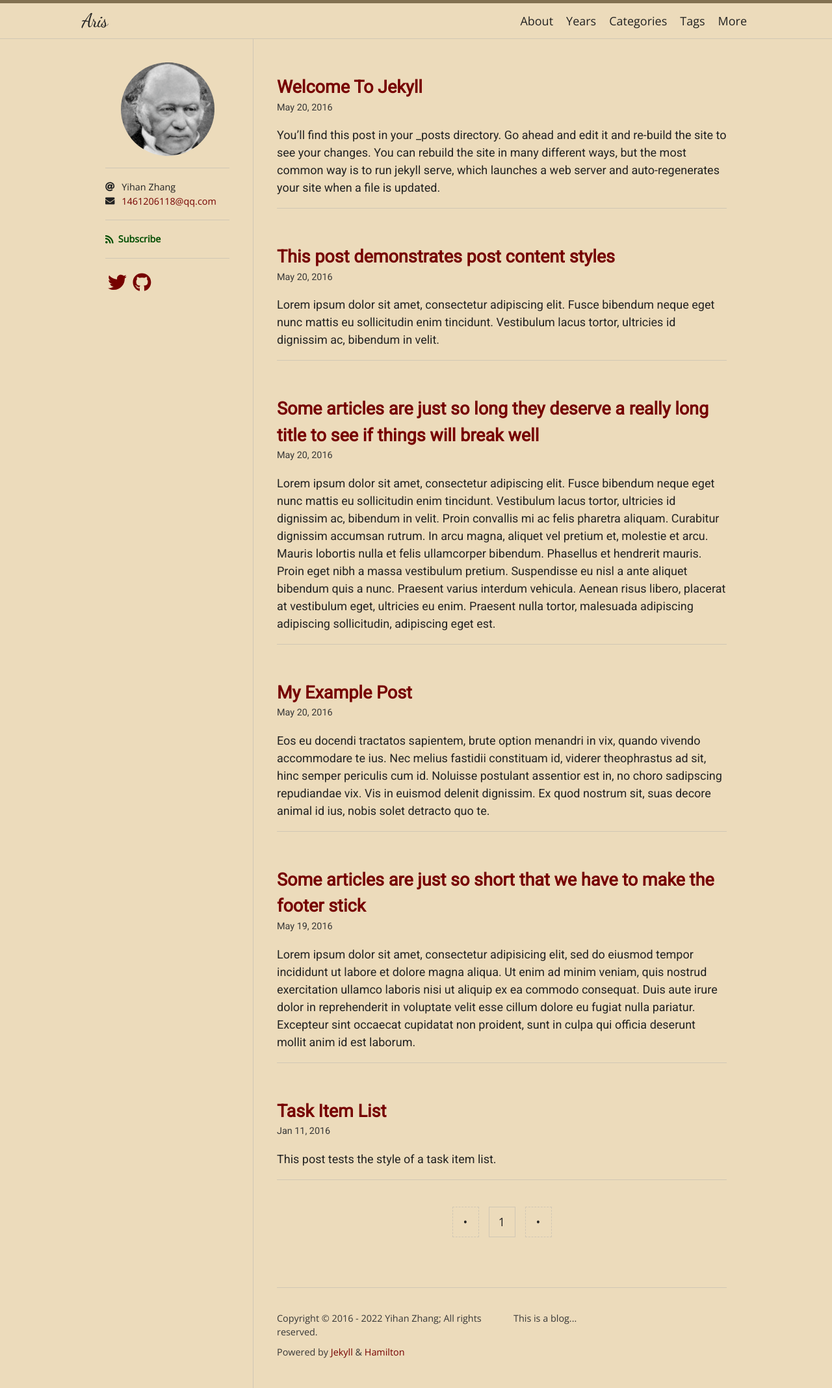
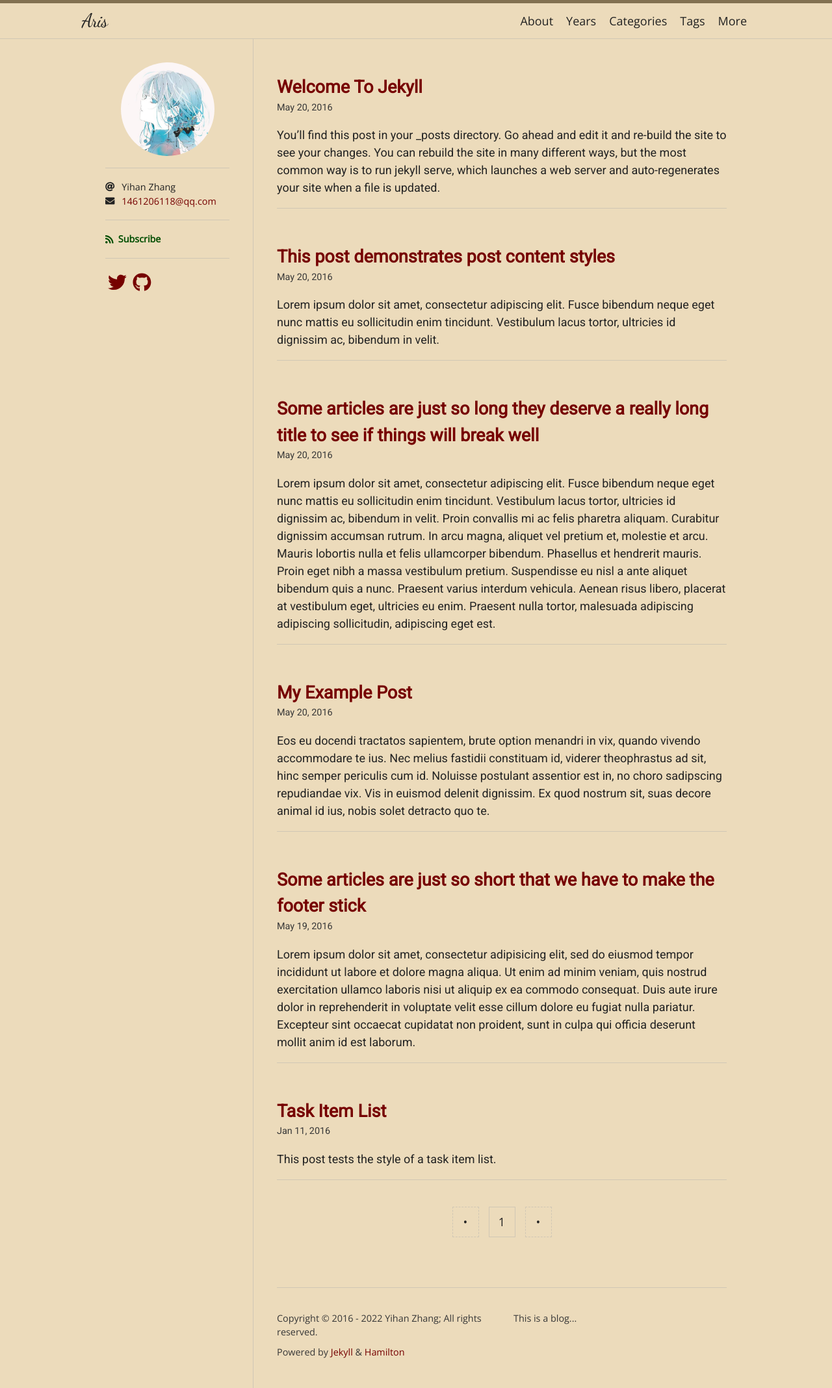
Before and after one commit to Aris-z/zyhacquaintance.github.io, a Jekyll site: the page built from index.html, in a window 1280 px wide. Shown: the whole page at 65% size. Built offline with Jekyll 4.4.1, drawn with Linux system fonts in a browser that asks for light colours; nearby versions of some CDN libraries; some web fonts are replaced; the list of posts is cut into pages by our own code.

Commit message:
Update _config.yml

```diff
--- a/_config.yml
+++ b/_config.yml
@@ -1,7 +1,7 @@
 title: Aris
 description: This is a blog...
 author: Yihan Zhang
-avatar: /logo.png
+avatar: /57594608.jpg
 email: 1461206118@qq.com
 
 plugins:
```
